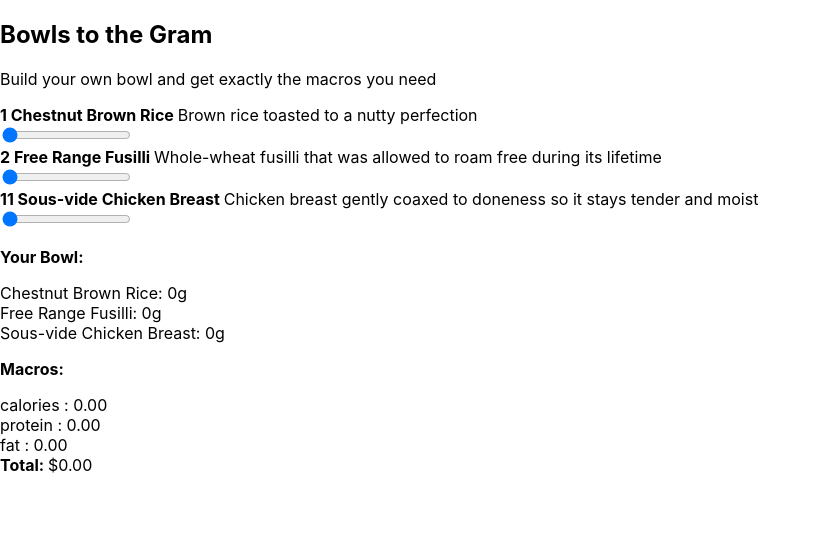
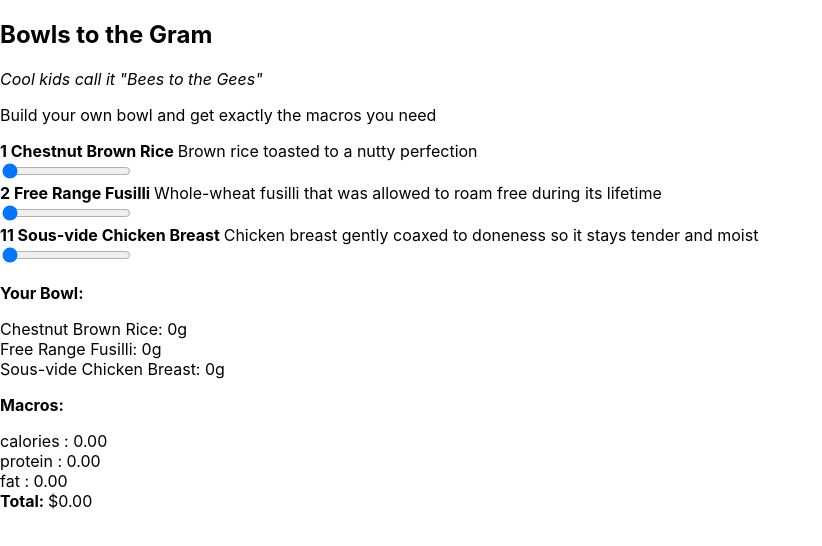
Before and after one commit to lieuzhenghong/react-practice, a React (Create React App) app: page / in a window 1280 px wide. Shown: the top 546 px of the page, without its empty margins (0-822 px from the left). Built offline with nearby package versions, Linux system fonts and the light colour scheme.

Commit message:
add stupid attempt at joke

```diff
--- a/src/App.js
+++ b/src/App.js
@@ -86,6 +86,7 @@ function App(): React.Node {
   return (
     <div className="App" >
       <h2>Bowls to the Gram</h2>
+      <p><i>Cool kids call it "Bees to the Gees"</i></p>
       <p> Build your own bowl and get exactly the macros you need</p>
       <BowlDispatch.Provider value={dispatch} >
         <IngredientList ingredients={INGREDIENTS} />
```
